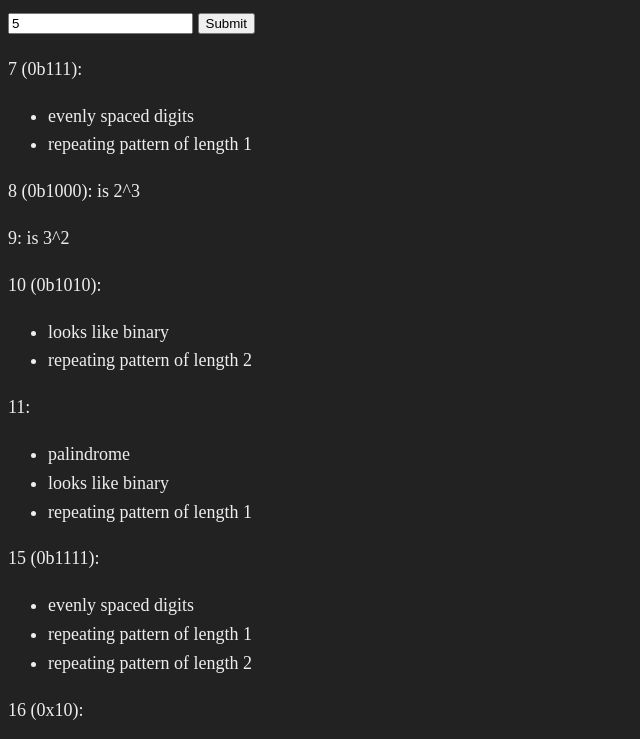
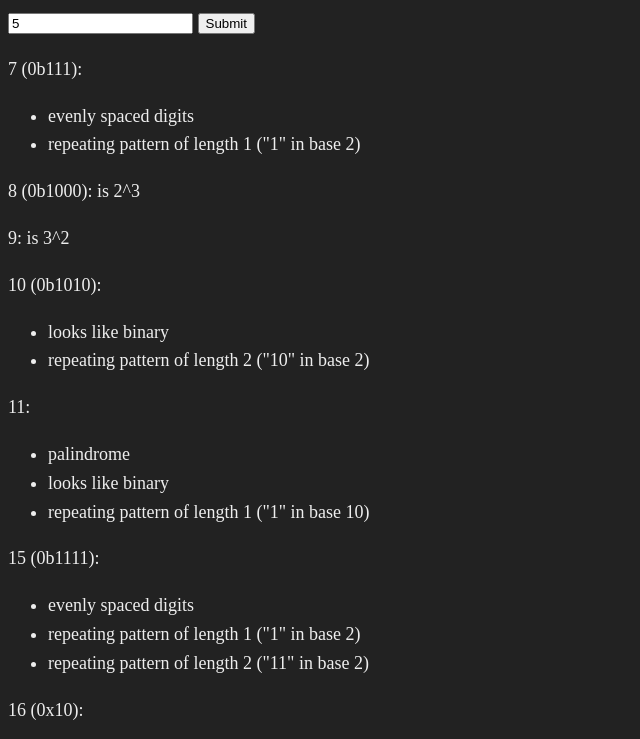
Before and after one commit to Ryan1729/nnn, a plain HTML site: page index.html in a window 1280 px wide. Both pictures are taken after typing "5" into the empty fields and a click on the button "Submit". Shown: the top 739 px of the page, without its empty margins (0-640 px from the left). Drawn offline with Linux system fonts and the light colour scheme.

Commit message:
display repeating patterns less ambiguously

```diff
--- a/index.html
+++ b/index.html
@@ -307,7 +307,7 @@ function nicenessReasons(n) {
                     });
 
             if (allChunksMatch) {
-                output.push({numberText: numberDisplay(s, radix), message: "repeating pattern of length " + chunkSize})
+                output.push({numberText: numberDisplay(s, radix), message: "repeating pattern of length " + chunkSize + " (\"" + chunks[0].slice(0, chunkSize).map(d => d.toString(radix)).join('') + "\" in base " + radix + ")"})
             }
         }
 
```
